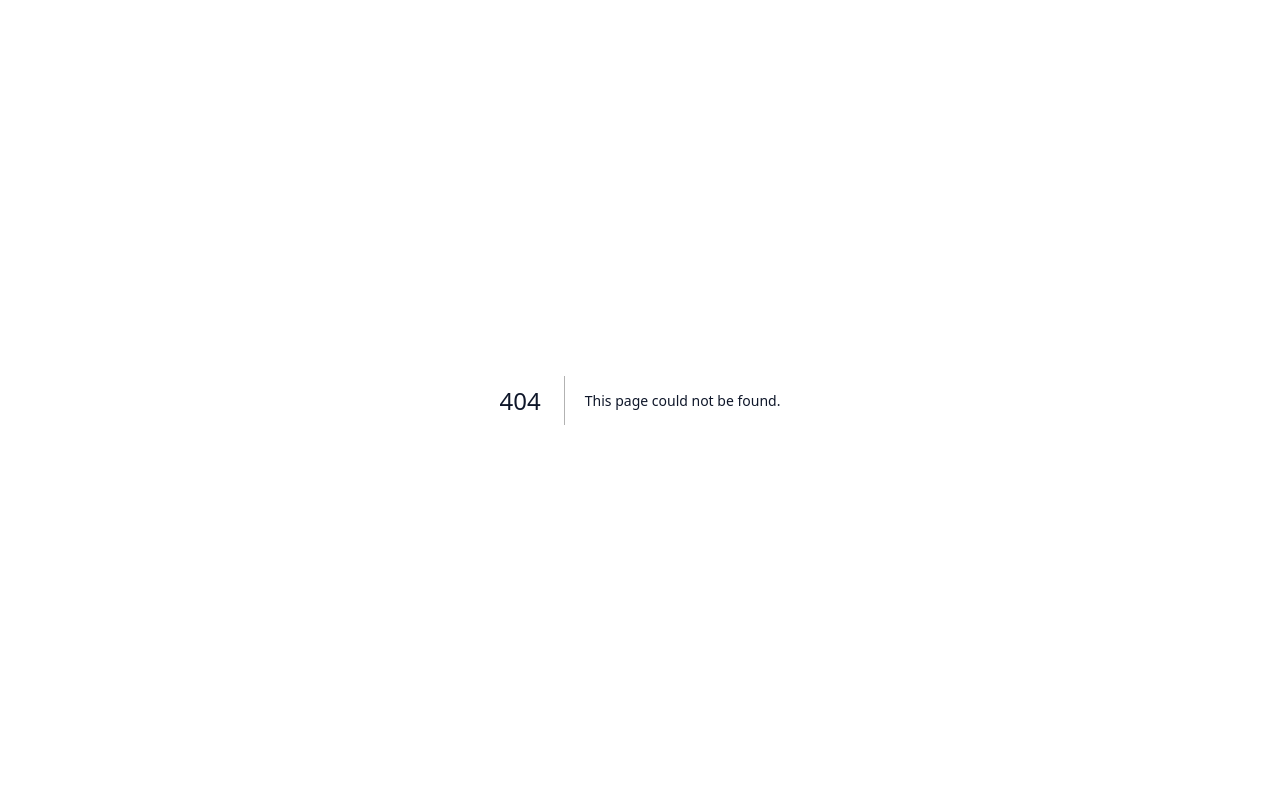
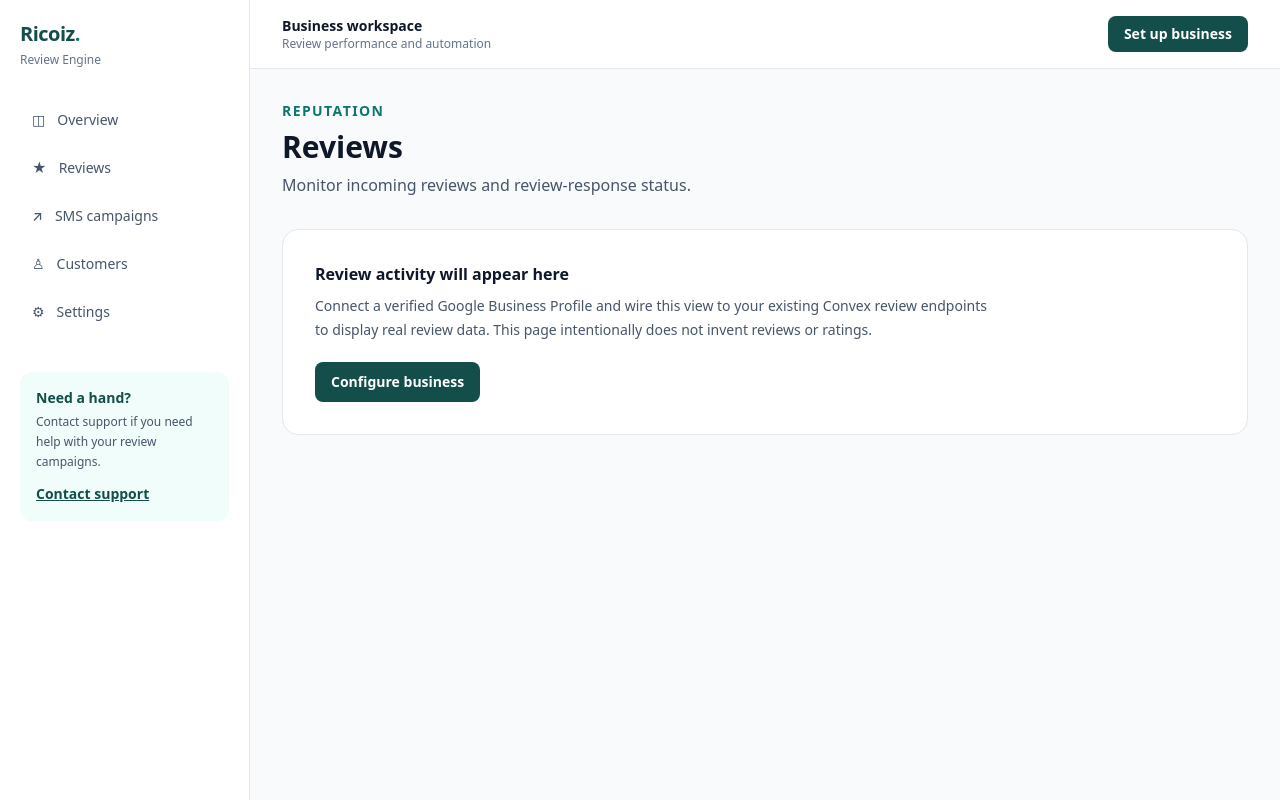
Before and after one commit to Deep-0610/Ricoiz_work, a Next.js app in the folder landing/: page /dashboard/reviews in a window 1280 px wide. Before the commit this address had no page. Built offline with nearby package versions, Linux system fonts and the light colour scheme.

Commit message:
Add JavaScript JSX dashboard routes

```diff
--- /dev/null
+++ b/landing/app/dashboard/reviews/page.jsx
@@ -0,0 +1,3 @@
+export default function ReviewsPage() {
+  return <section className="mx-auto max-w-6xl"><p className="text-sm font-semibold uppercase tracking-widest text-brand">Reputation</p><h1 className="mt-2 text-3xl font-bold text-slate-900">Reviews</h1><p className="mt-2 text-slate-600">Monitor incoming reviews and review-response status.</p><div className="mt-8 rounded-2xl border border-slate-200 bg-white p-8"><h2 className="font-bold text-slate-900">Review activity will appear here</h2><p className="mt-2 max-w-2xl text-sm leading-6 text-slate-600">Connect a verified Google Business Profile and wire this view to your existing Convex review endpoints to display real review data. This page intentionally does not invent reviews or ratings.</p><a href="/onboarding" className="mt-5 inline-block rounded-lg bg-brand-dark px-4 py-2.5 text-sm font-semibold text-white">Configure business</a></div></section>;
+}
```
